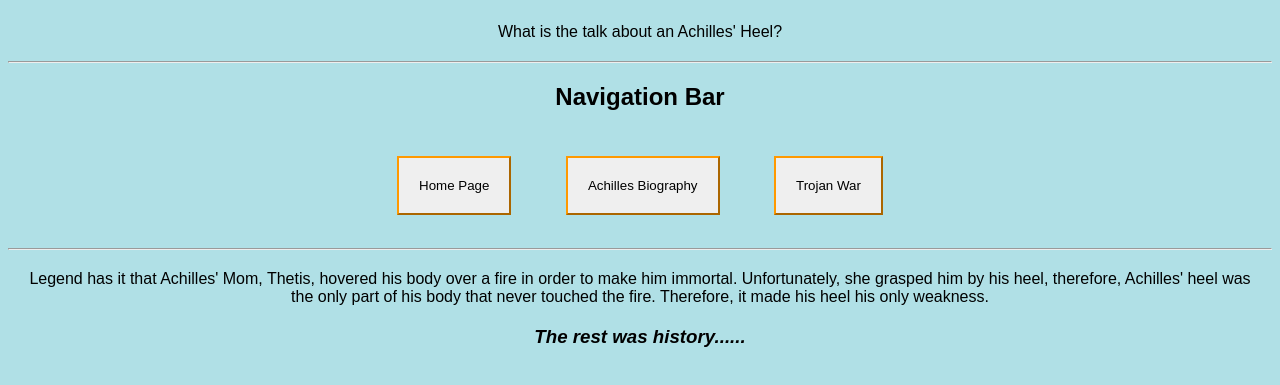
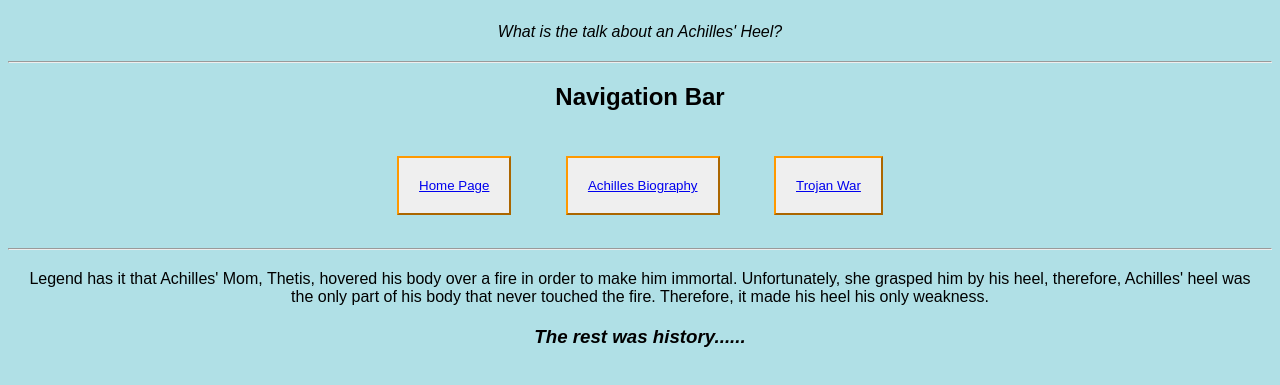
Before and after one commit to jdmar3-comp426/a01-amyt1, a website: page heel.html in a window 1280 px wide. Shown: the part 91-476 px from the top of the page. Drawn offline with Linux system fonts and the light colour scheme.

Commit message:
add links to pages

```diff
--- a/heel.html
+++ b/heel.html
@@ -7,16 +7,16 @@
         <title>Achilles' Heel</title>
     </head>
     <body>
-        <div><center>
-            <h1><center>Achilles' Heel</center></h1>
-            <p><center>What is the talk about an Achilles' Heel?</center></p>
+        <div class="centerAlign">
+            <h1>Achilles' Heel</h1>
+            <p>What is the talk about an Achilles' Heel?</p>
             <hr>
             <h2>Navigation Bar</h2>
-            <button class="paddingMargin" onclick="document.location='index.html'">Home Page</button>
-            <button class="paddingMargin" onclick="document.location='biography.html'">Achilles Biography</button>
-            <button class="paddingMargin" onclick="document.location='trojanWar.html'">Trojan War</button>
+            <button type="index" class="paddingMargin" onclick="document.location='index.html'"><a href="index.html">Home Page</a></button>
+            <button type="biography" class="paddingMargin" onclick="document.location='biography.html'"><a href="biography.html">Achilles Biography</a></button>
+            <button type="trojanWar" class="paddingMargin" onclick="document.location='trojanWar.html'"><a href="trojanWar.html">Trojan War</a></button>
             <hr>
-        </center></div>
+        </div>
         <p> Legend has it that Achilles' Mom, Thetis, hovered his body over a fire in order to make him immortal. Unfortunately, she grasped him by his heel, therefore, Achilles' heel was the only part of his body that never touched the fire. Therefore, it made his heel his only weakness.</p>
         <h3 class="centerAlign">The rest was history......</h3>
     </body>
```
Also changed, not shown: biography.html (+7 -7 lines), index.html (+3 -3 lines), trojanWar.html (+7 -7 lines).
